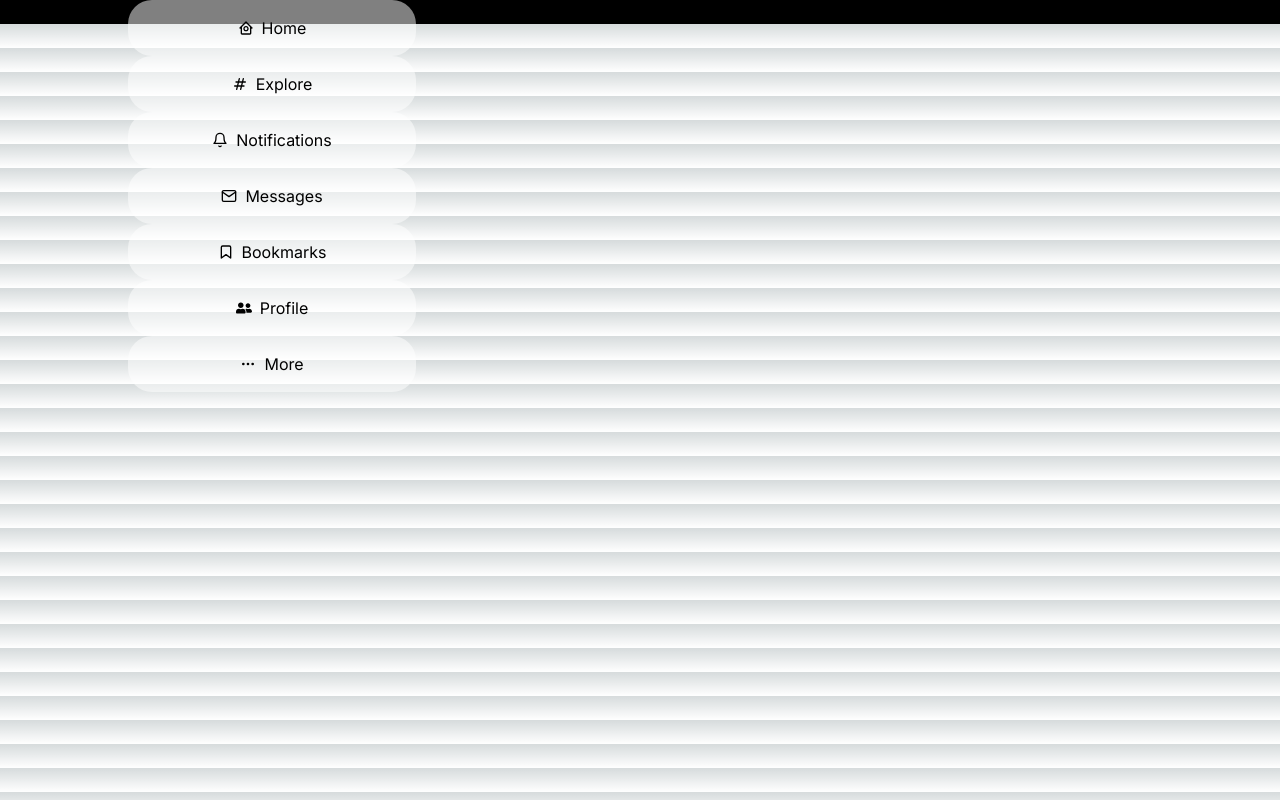
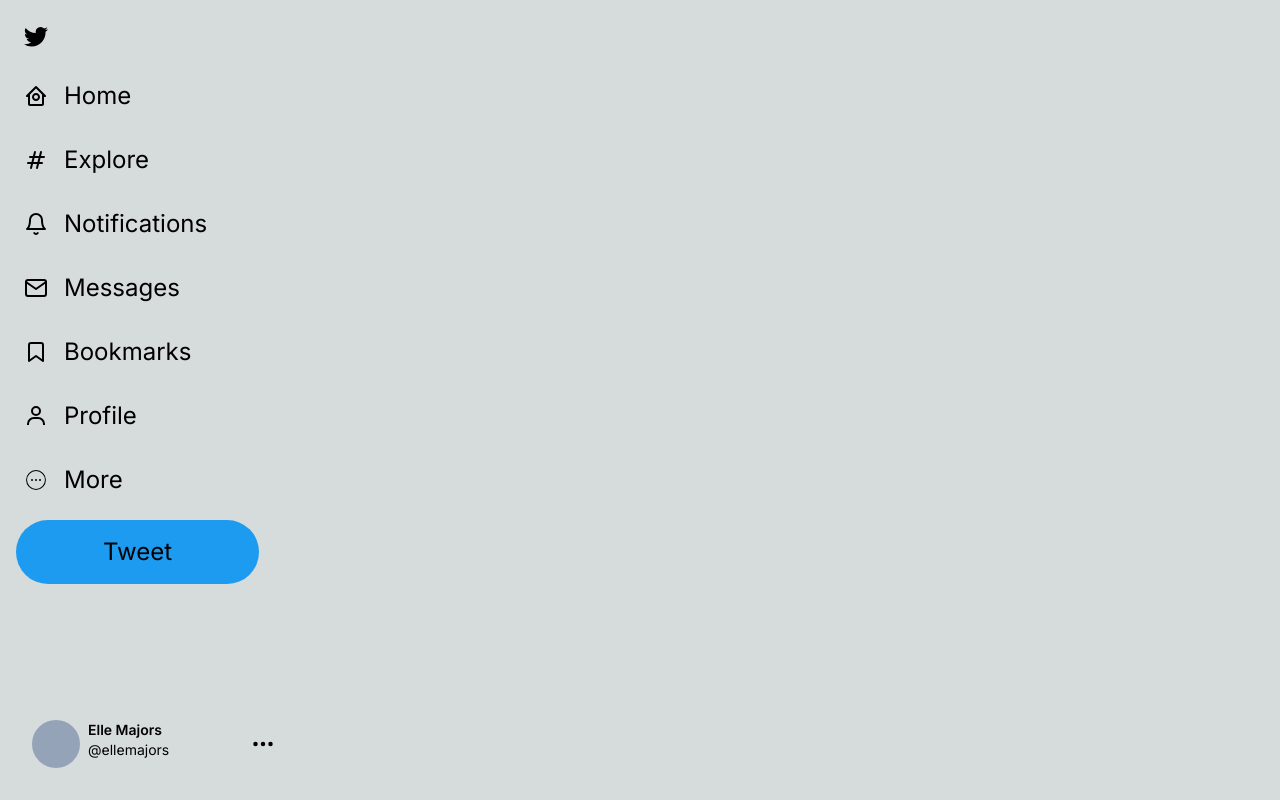
Before and after one commit to Elle-M/twitter-clone, a Next.js app: page / in a window 1280 px wide. Built offline with nearby package versions, Linux system fonts and the light colour scheme.

Commit message:
add: left side bar

```diff
--- a/src/app/page.tsx
+++ b/src/app/page.tsx
@@ -3,12 +3,17 @@
 import {HiOutlineHashtag} from 'react-icons/hi'
 import {FiBell} from 'react-icons/fi'
 import {FiMail} from 'react-icons/fi'
-import {FaUserFriends} from 'react-icons/fa'
+import { BiUser } from 'react-icons/bi'
 import {FiBookmark} from 'react-icons/fi'
-import {FiMoreHorizontal} from 'react-icons/fi'
+import {CiCircleMore} from 'react-icons/ci'
 import Link from 'next/link'
+import {BsThreeDots, BsTwitter} from 'react-icons/bs'
 
 const NAVIGATION_ITEMS = [
+  {
+    title: 'Twitter',
+    icon:BsTwitter
+  },
   {
     title: 'Home',
     icon:BiHomeCircle
@@ -31,22 +36,23 @@
   },
   {
     title:'Profile',
-    icon:FaUserFriends
+    icon:BiUser
   },
   {
     title:'More',
-    icon:FiMoreHorizontal
+    icon:CiCircleMore
   }
 ]
 
 const Home =() => {
   return (
-    <div className="w-full h-fill flex justify-center items-center bg-black">
-      <div className="max-w-screen-lg w-full h-full flex relative">
-        <section className="fixed w-72 flex flex-col h-screen">
-          {NAVIGATION_ITEMS.map((item) => (
+    <div className="w-full h-full flex justify-center items-center relative bg-black">
+      <div className="max-w-screen-xl w-full h-full flex relative">
+        <section className="fixed w-[275px] flex flex-col items-stretch h-screen">
+          <div className="flex flex-col items-stretch h-full space-y-4 mt-4">
+            {NAVIGATION_ITEMS.map((item) => (
             <Link
-              className="bg-white/50 flex items-center justify-center space-x-2 rounded-3xl p-4"
+              className="hover:bg-white/10 text-2xl transition duration-200 flex items-center justify-start w-fit space-x-4 rounded-3xl py-2 px-6"
               href={`/${item.title.toLowerCase()}`}
               key={item.title}
             >
@@ -54,16 +60,33 @@
                 <item.icon />
               </div>
               <div>
-                <span>{item.title}</span>
+                {item.title !== "Twitter" && <div>{item.title}</div>}
               </div>
             </Link>
           ))}
+          <button className="rounded-full m-4 bg-primary p-4 text-2xl text-center hover:bg-opacity-70 transition duration-200">
+            Tweet
+          </button>
+          </div>
+          <button className="rounded-full flex items-center space-x-2 m-4 bg-transparent p-4 text-2xl text-center hover:bg-white/10 transition duration-200 w-full justify-between">
+            <div className="flex item-center space-x-2">
+              {/* insert photo below */}
+              <div className="rounded-full bg-slate-400 w-12 h-12"></div>
+              <div className= "text-left text-sm">
+                <div className="font-semibold">Elle Majors</div>
+                <div className="">@ellemajors</div>
+              </div>
+            </div>
+            <div>
+              <BsThreeDots/>
+            </div>
+          </button>
         </section>
-        <main>main content</main>
-        <section>right sidebar</section>
+        {/* <main>main content</main>
+        <section>right sidebar</section> */}
         </div>
     </div>
-  )
-}
+  );
+};
 
 export default Home
--- a/tailwind.config.js
+++ b/tailwind.config.js
@@ -12,7 +12,10 @@
         'gradient-conic':
           'conic-gradient(from 180deg at 50% 50%, var(--tw-gradient-stops))',
       },
+      colors: {
+        primary: "rgb(29, 155, 240)",
+      },
     },
   },
   plugins: [],
-}
+};
```
